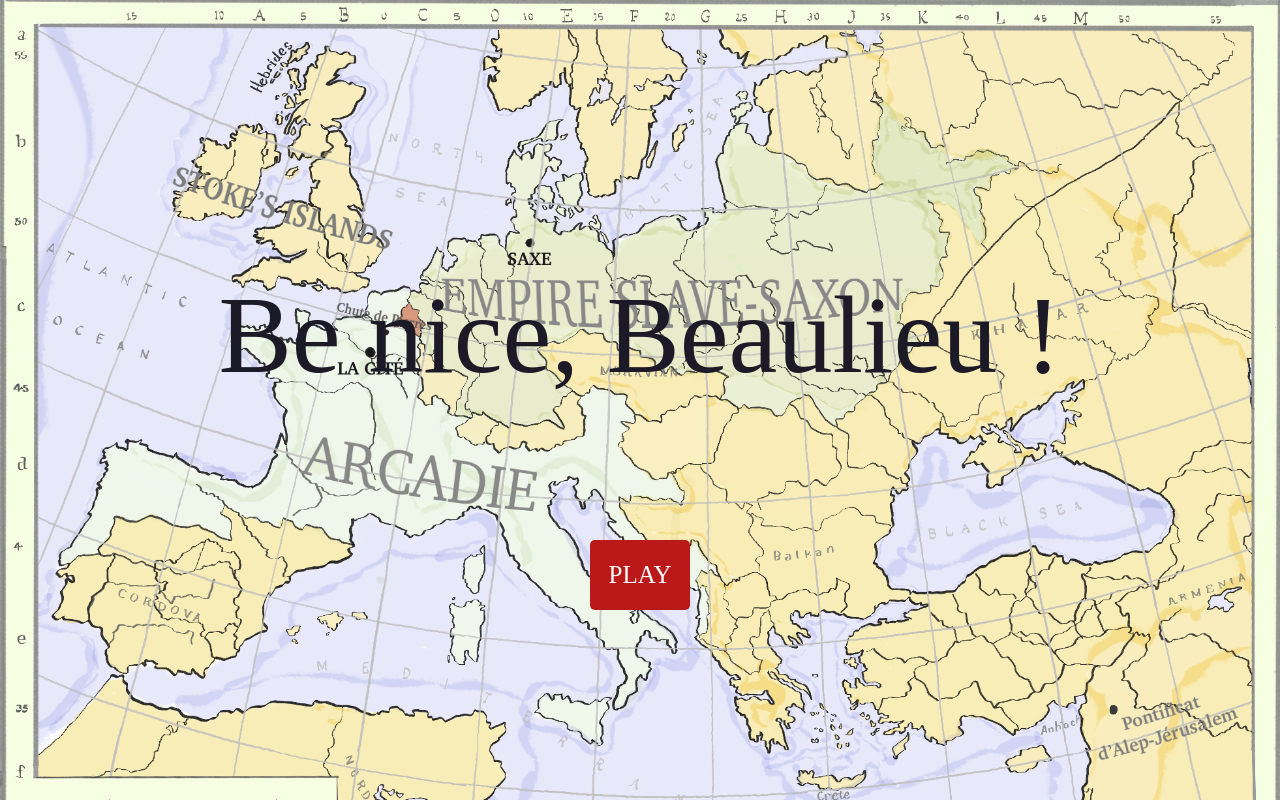
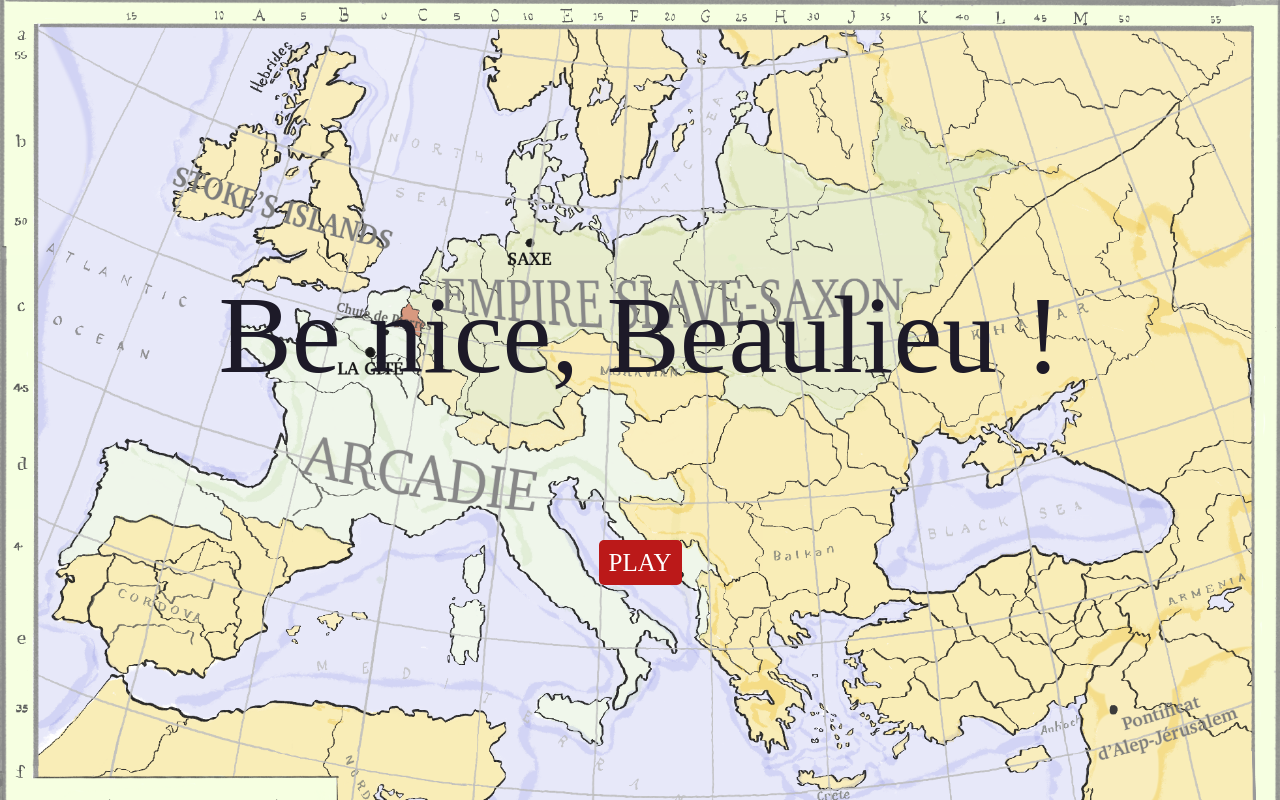
Before and after one commit to JonaPlaz/ballantine-project, a Symfony app: template ballantine-project/templates/home/index.html.twig in a window 1280 px wide. Run offline with Twig, Linux system fonts and the light colour scheme; the template is opened without the code that fills it, so the values that code supplies are empty; style sheets or scripts are compiled from the project's sources; some libraries are stand-ins or nearby versions; some web fonts are replaced.

Commit message:
F4-GameController

```diff
--- a/ballantine-project/public/css/style.css
+++ b/ballantine-project/public/css/style.css
@@ -22,17 +22,20 @@ body {
   margin-top: 280px;
 }
 
-#home_text>button {
+#home_text>div {
   background-color: rgb(180, 1, 1);
   border: none;
   border-radius: 5px;
+  align-self: center;
+  margin-top: 150px;
+  padding: 10px;
+}
+
+#home_text>div>a {
   color: white;
-  align-self: center;
   font-family: 'Liberation Serif', sans-serif;
-  margin-top: 150px;
   font-size: 25px;
-  height: 70px;
-  width: 100px;
+  text-decoration: none;
   text-transform: uppercase;
 }
 
--- a/ballantine-project/templates/home/index.html.twig
+++ b/ballantine-project/templates/home/index.html.twig
@@ -7,7 +7,10 @@
 	<div id="home">
 		<div id="home_text">
 			<h1>Be nice, Beaulieu !</h1>
-			<button>play</button>
+			<div>
+				<a type="button" href="{{ path('app_progress', {id: 1}) }}">play</a>
+			</div>
+
 		</div>
 	</div>
 {% endblock %}
```
